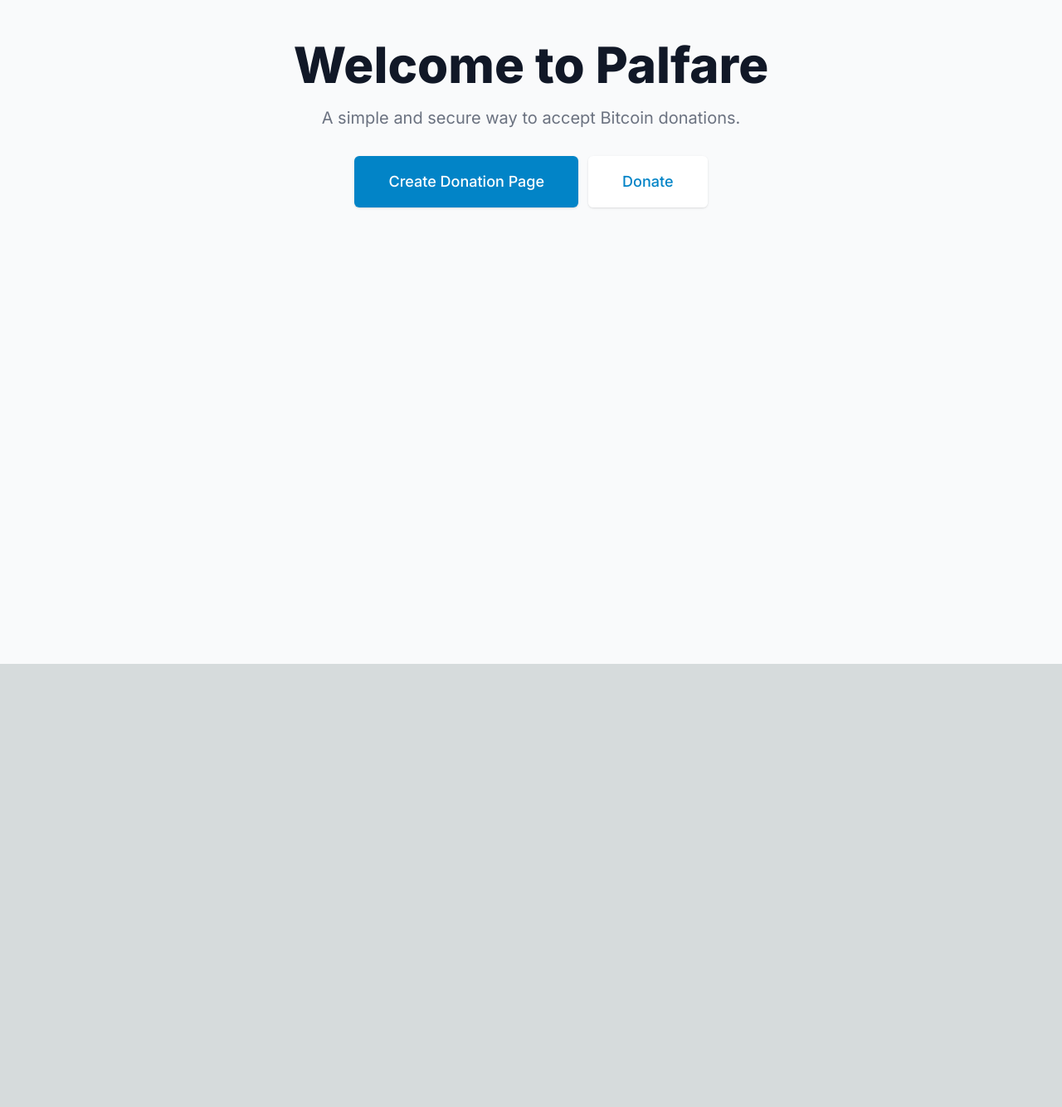
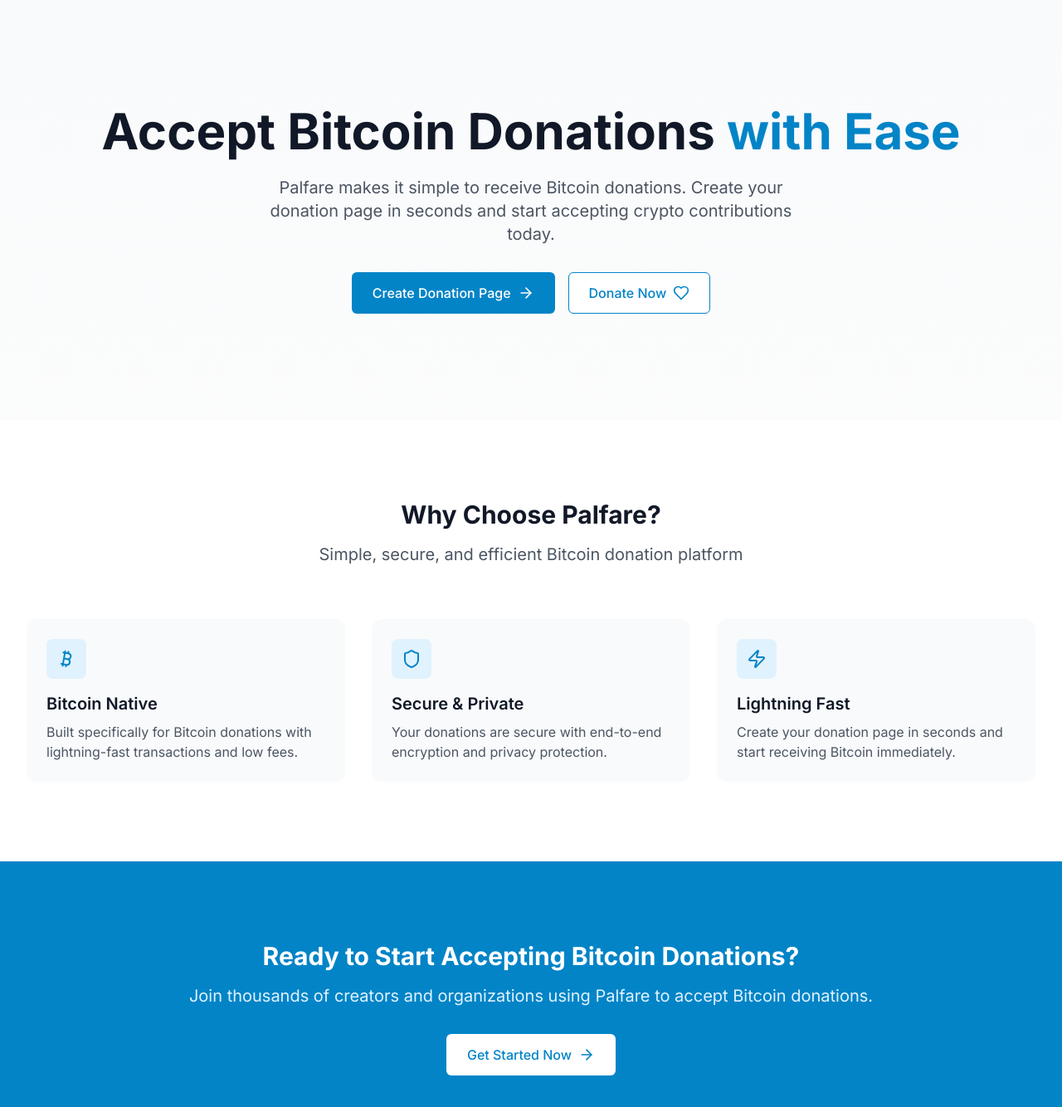
Before and after one commit to g-but/palfare, a Next.js app: page / in a window 1280 px wide. Shown: the top 1334 px of the page at 83% size. Before the commit the page ends 800 px from the top, so only its background shows below. Built offline with nearby package versions, Linux system fonts and the light colour scheme.

Commit message:
Add modern homepage with animations and improved UI

```diff
--- a/src/app/page.tsx
+++ b/src/app/page.tsx
@@ -1,36 +1,146 @@
+'use client'
+
+import { motion } from 'framer-motion'
 import Link from 'next/link'
+import { ArrowRight, Bitcoin, Heart, Shield, Zap } from 'lucide-react'
 
 export default function Home() {
   return (
-    <div className="min-h-screen bg-gray-50">
-      <div className="max-w-7xl mx-auto py-12 px-4 sm:px-6 lg:px-8">
+    <div className="min-h-screen bg-gradient-to-b from-gray-50 to-white">
+      {/* Hero Section */}
+      <section className="relative overflow-hidden">
+        <div className="max-w-7xl mx-auto px-4 sm:px-6 lg:px-8 py-24 md:py-32">
           <div className="text-center">
-          <h1 className="text-4xl font-extrabold text-gray-900 sm:text-5xl md:text-6xl">
-            Welcome to Palfare
+            <motion.div
+              initial={{ opacity: 0, y: 20 }}
+              animate={{ opacity: 1, y: 0 }}
+              transition={{ duration: 0.5 }}
+            >
+              <h1 className="text-4xl md:text-6xl font-bold text-gray-900 mb-6">
+                Accept Bitcoin Donations{' '}
+                <span className="text-primary-600">with Ease</span>
               </h1>
-          <p className="mt-3 max-w-md mx-auto text-base text-gray-500 sm:text-lg md:mt-5 md:text-xl md:max-w-3xl">
-            A simple and secure way to accept Bitcoin donations.
+              <p className="text-xl text-gray-600 max-w-2xl mx-auto mb-8">
+                Palfare makes it simple to receive Bitcoin donations. Create your
+                donation page in seconds and start accepting crypto contributions
+                today.
               </p>
-          <div className="mt-5 max-w-md mx-auto sm:flex sm:justify-center md:mt-8">
-            <div className="rounded-md shadow">
+              <div className="flex flex-col sm:flex-row gap-4 justify-center">
                 <Link
                   href="/create"
-                className="w-full flex items-center justify-center px-8 py-3 border border-transparent text-base font-medium rounded-md text-white bg-primary-600 hover:bg-primary-700 md:py-4 md:text-lg md:px-10"
+                  className="inline-flex items-center justify-center px-6 py-3 border border-transparent text-base font-medium rounded-md text-white bg-primary-600 hover:bg-primary-700 transition-colors"
                 >
                   Create Donation Page
+                  <ArrowRight className="ml-2 h-5 w-5" />
+                </Link>
+                <Link
+                  href="/donate"
+                  className="inline-flex items-center justify-center px-6 py-3 border border-primary-600 text-base font-medium rounded-md text-primary-600 bg-white hover:bg-gray-50 transition-colors"
+                >
+                  Donate Now
+                  <Heart className="ml-2 h-5 w-5" />
                 </Link>
               </div>
-            <div className="mt-3 rounded-md shadow sm:mt-0 sm:ml-3">
-              <Link
-                href="/donate"
-                className="w-full flex items-center justify-center px-8 py-3 border border-transparent text-base font-medium rounded-md text-primary-600 bg-white hover:bg-gray-50 md:py-4 md:text-lg md:px-10"
-              >
-                Donate
-              </Link>
+            </motion.div>
           </div>
         </div>
+        <div className="absolute inset-0 -z-10">
+          <div className="absolute inset-0 bg-gradient-to-b from-primary-50/50 to-transparent" />
+        </div>
+      </section>
+
+      {/* Features Section */}
+      <section className="py-24 bg-white">
+        <div className="max-w-7xl mx-auto px-4 sm:px-6 lg:px-8">
+          <div className="text-center mb-16">
+            <h2 className="text-3xl font-bold text-gray-900 mb-4">
+              Why Choose Palfare?
+            </h2>
+            <p className="text-xl text-gray-600">
+              Simple, secure, and efficient Bitcoin donation platform
+            </p>
+          </div>
+          <div className="grid grid-cols-1 md:grid-cols-3 gap-8">
+            <motion.div
+              initial={{ opacity: 0, y: 20 }}
+              whileInView={{ opacity: 1, y: 0 }}
+              transition={{ duration: 0.5, delay: 0.1 }}
+              className="p-6 rounded-xl bg-gray-50 hover:bg-gray-100 transition-colors"
+            >
+              <div className="w-12 h-12 bg-primary-100 rounded-lg flex items-center justify-center mb-4">
+                <Bitcoin className="h-6 w-6 text-primary-600" />
+              </div>
+              <h3 className="text-xl font-semibold text-gray-900 mb-2">
+                Bitcoin Native
+              </h3>
+              <p className="text-gray-600">
+                Built specifically for Bitcoin donations with lightning-fast
+                transactions and low fees.
+              </p>
+            </motion.div>
+            <motion.div
+              initial={{ opacity: 0, y: 20 }}
+              whileInView={{ opacity: 1, y: 0 }}
+              transition={{ duration: 0.5, delay: 0.2 }}
+              className="p-6 rounded-xl bg-gray-50 hover:bg-gray-100 transition-colors"
+            >
+              <div className="w-12 h-12 bg-primary-100 rounded-lg flex items-center justify-center mb-4">
+                <Shield className="h-6 w-6 text-primary-600" />
+              </div>
+              <h3 className="text-xl font-semibold text-gray-900 mb-2">
+                Secure & Private
+              </h3>
+              <p className="text-gray-600">
+                Your donations are secure with end-to-end encryption and privacy
+                protection.
+              </p>
+            </motion.div>
+            <motion.div
+              initial={{ opacity: 0, y: 20 }}
+              whileInView={{ opacity: 1, y: 0 }}
+              transition={{ duration: 0.5, delay: 0.3 }}
+              className="p-6 rounded-xl bg-gray-50 hover:bg-gray-100 transition-colors"
+            >
+              <div className="w-12 h-12 bg-primary-100 rounded-lg flex items-center justify-center mb-4">
+                <Zap className="h-6 w-6 text-primary-600" />
+              </div>
+              <h3 className="text-xl font-semibold text-gray-900 mb-2">
+                Lightning Fast
+              </h3>
+              <p className="text-gray-600">
+                Create your donation page in seconds and start receiving Bitcoin
+                immediately.
+              </p>
+            </motion.div>
           </div>
         </div>
+      </section>
+
+      {/* CTA Section */}
+      <section className="py-24 bg-primary-600">
+        <div className="max-w-7xl mx-auto px-4 sm:px-6 lg:px-8 text-center">
+          <motion.div
+            initial={{ opacity: 0, y: 20 }}
+            whileInView={{ opacity: 1, y: 0 }}
+            transition={{ duration: 0.5 }}
+          >
+            <h2 className="text-3xl font-bold text-white mb-4">
+              Ready to Start Accepting Bitcoin Donations?
+            </h2>
+            <p className="text-xl text-primary-100 mb-8">
+              Join thousands of creators and organizations using Palfare to accept
+              Bitcoin donations.
+            </p>
+            <Link
+              href="/create"
+              className="inline-flex items-center justify-center px-6 py-3 border border-transparent text-base font-medium rounded-md text-primary-600 bg-white hover:bg-gray-50 transition-colors"
+            >
+              Get Started Now
+              <ArrowRight className="ml-2 h-5 w-5" />
+            </Link>
+          </motion.div>
+        </div>
+      </section>
     </div>
   )
 }
```
Also changed, not shown: package.json (+10 -8 lines), 1 other file (tests, documents, lock files or other folders). Lines whose indentation alone changed are shown as unchanged.
